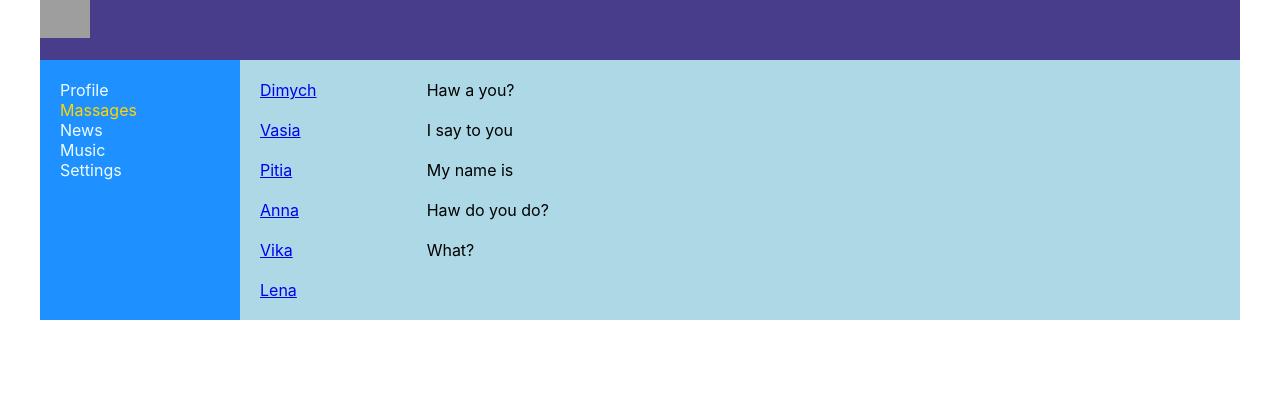
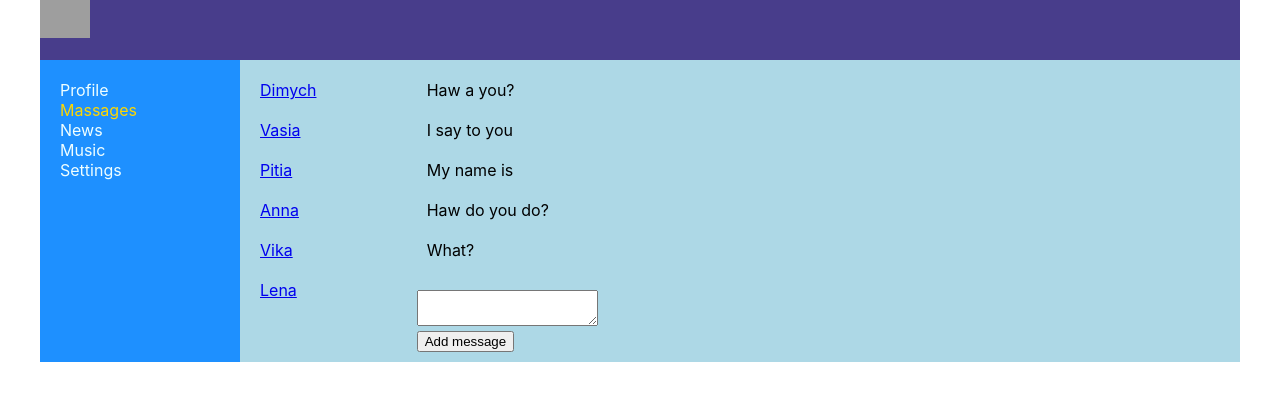
Before and after one commit to Sergey-Chobaniuk/frstprojekt, a React (Create React App) app: page /dialogs in a window 1280 px wide. Shown: the top 400 px of the page. Built offline with nearby package versions, Linux system fonts and the light colour scheme; grey boxes are pictures that could not be loaded.

Commit message:
learn 32 OnClick, ref

```diff
--- a/src/components/Dialogs/Dialogs.jsx
+++ b/src/components/Dialogs/Dialogs.jsx
@@ -3,14 +3,15 @@
 import DialogItem from "./DialogItem/DialogItem.jsx";
 import Message from "./Message/Message.jsx";
 
+let newMessageElement = React.createRef();
+let addMessage = () => {
+    let textNewMessage = newMessageElement.current.value;
+    alert(textNewMessage);
+}
 
 const Dialogs = (props) => {
-
     let dialogElements = props.dialogsData.dialogs.map(d => <DialogItem name={d.name} id={d.id}/>);
-
     let messageElements = props.dialogsData.messages.map(m => <Message message={m.message}/>);
-/*const dialogElements = dialogs.map(d => <DialogItem name={d.name} id={d.id}/>);
-const   messageElements = messages.map(m => <Message message={m.message}/>);*/
     return (
         <div className={d.dialogs}>
             <div className={d.dialogItems}>
@@ -19,6 +20,14 @@
             <div className={d.messages}>
                 {messageElements}
             </div>
+            <div className={d.addMessage}>
+                <div>
+                    <textarea ref={newMessageElement}></textarea>
+                </div>
+                <div>
+                    <button onClick={addMessage}>Add message</button>
+                </div>
+            </div>
         </div>
     )
 }
--- a/src/components/Dialogs/Dialogs.module.css
+++ b/src/components/Dialogs/Dialogs.module.css
@@ -1,16 +1,25 @@
 .dialogs{
     display: grid;
     grid-template-columns: 2fr 10fr;
+    grid-template-areas:
+            "a b"
+            "a c";
 }
 .dialogItems{
-padding: 10px;
+    grid-area: a;
+    padding: 10px;
 }
 .dialog {
 padding: 10px;
 }
 .messages {
+    grid-area: b;
 padding: 10px;
 }
 .message {
 padding:  10px;
 }
+.addMessage {
+    grid-area: c;
+padding: 10px;
+}
--- a/src/components/Profile/MyPosts/MyPosts.jsx
+++ b/src/components/Profile/MyPosts/MyPosts.jsx
@@ -2,6 +2,11 @@
 import Post from './Post/Post.jsx';
 import m from './MyPosts.module.css';
 
+let newPostElement = React.createRef();
+let addPost= () =>{
+    let text = newPostElement.current.value;
+    alert(text);
+}
 
 const MyPosts = (props) => {
     let postElements = props.posts.map(p => <Post message={p.message} likesCount={p.likesCount}/>);
@@ -11,10 +16,10 @@
             <h3>My Post</h3>
             <div>
                 <div>
-                    <textarea> </textarea>
+                    <textarea ref={ newPostElement}> </textarea>
                 </div>
                 <div>
-                    <button>Add post</button>
+                    <button onClick={addPost}>Add post</button>
                 </div>
             </div>
             {postElements}
```
